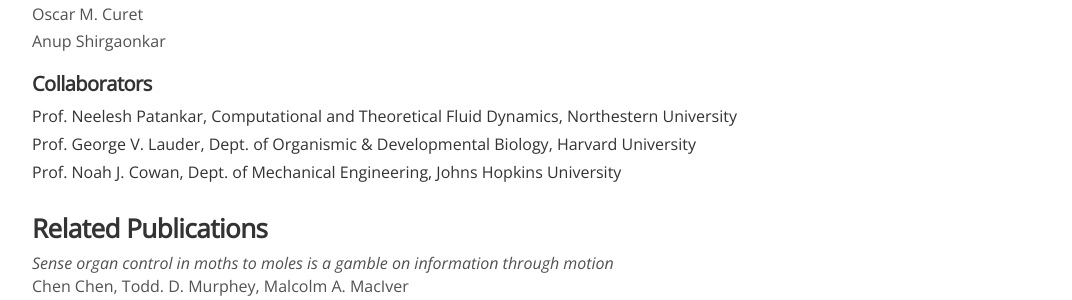
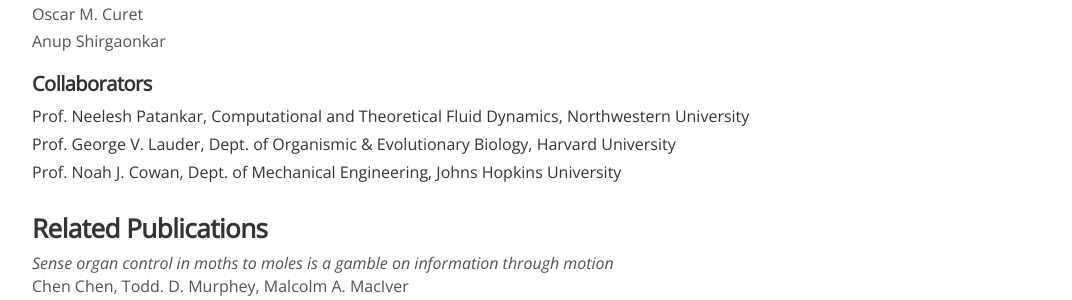
Before and after one commit to maciverlab/maciverlab.github.io, a Jekyll site: the page built from _projects/robotics.md, in a window 1280 px wide and 900 px high, scrolled down 2664 px. Shown: the part 155-455 px from the top of the window, without its empty margins (111-1183 px from the left). Built offline with Jekyll 4.4.1, drawn with Linux system fonts in a browser that asks for light colours; nearby versions of some CDN libraries; comment, search, counter and statistics services are not loaded.

Commit message:
Update robotics.md

```diff
--- a/_projects/robotics.md
+++ b/_projects/robotics.md
@@ -78,9 +78,9 @@
 
 <ul style="list-style-position:outside;padding:0px;list-style-type:none;">
   <li><a class="research" href="https://www.mccormick.northwestern.edu/research-faculty/directory/profiles/patankar-neelesh.html">Prof. Neelesh Patankar,
-  Computational and Theoretical Fluid Dynamics, Northestern University</a></li>
+  Computational and Theoretical Fluid Dynamics, Northwestern University</a></li>
   <li><a class="research" href="https://oeb.harvard.edu/people/george-v-lauder">Prof. George V. Lauder,
-  Dept. of Organismic &amp; Developmental Biology, Harvard University</a></li>
+  Dept. of Organismic &amp; Evolutionary Biology, Harvard University</a></li>
   <li><a class="research" href="https://limbs.lcsr.jhu.edu/people/cowan/">Prof. Noah J. Cowan,
   Dept. of Mechanical Engineering, Johns Hopkins University</a></li>
 </ul>
```
